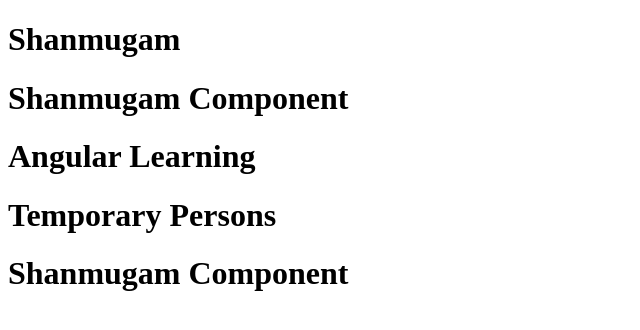
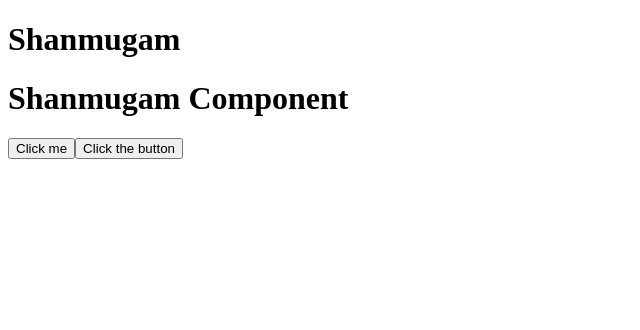
Before and after one commit to SHANMUGAM-K-S/Angular, an Angular app: page / in a window 1280 px wide. Shown: the top 330 px of the page, without its empty margins (0-640 px from the left). Built offline with nearby package versions, Linux system fonts and the light colour scheme.

Commit message:
Updated project with new features/fixes

```diff
--- a/src/app/app.component.html
+++ b/src/app/app.component.html
@@ -4,7 +4,11 @@
 
 <h1>{{2==2}}</h1> -->
 
+<!-- Angular can override html features ...if we give html tag name as selector name like div or span it can override html and work properly  -->
+
+<!-- <app-login></app-login> -->
 <shanmugam></shanmugam>
-<app-login></app-login>
-<temporary></temporary>
-<shanmugam></shanmugam>
+<!-- <profile></profile> -->
+
+<button (click)="handleClick()" >Click me</button>
+<button (click)="handleClicking()" >Click the button</button>
--- a/src/app/app.component.ts
+++ b/src/app/app.component.ts
@@ -3,13 +3,22 @@ import { RouterOutlet } from '@angular/router';
 import { LoginComponent } from './login/login.component';
 import { TemporaryComponent } from "./temporary/temporary.component";
 import { ShanmugamComponent } from "./shanmugam/shanmugam.component";
+import { ProfileComponent } from './profile/profile.component';
 
 @Component({
   selector: 'app-root',
-  imports: [LoginComponent, TemporaryComponent, ShanmugamComponent],
+  imports: [LoginComponent, TemporaryComponent, ShanmugamComponent,ProfileComponent],
   templateUrl: './app.component.html',
   styleUrl: './app.component.css'
 })
 export class AppComponent {
   title = 'angular';
+
+    handleClick(){
+alert("Function Called")
+  }
+  handleClicking(){
+    console.log("Button Clicked");
+
+  }
 }
--- /dev/null
+++ b/src/app/profile/profile.component.css
@@ -0,0 +1,4 @@
+h1{
+    border: 10px solid red;
+    color: green;
+}
--- /dev/null
+++ b/src/app/profile/profile.component.html
@@ -0,0 +1 @@
+<h1>Profile page start</h1>
```
Also changed, not shown: src/app/profile/profile.component.ts (added, +19 -0 lines), src/app/shanmugam/shanmugam.component.html (line endings or trailing spaces).
